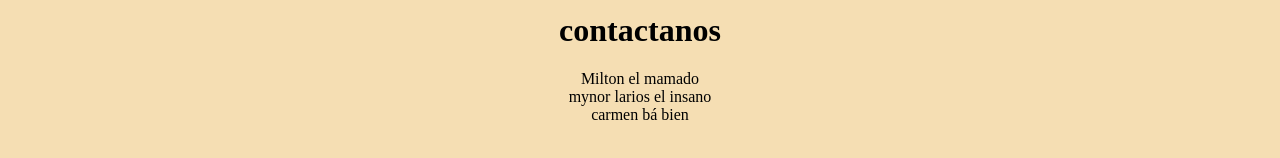
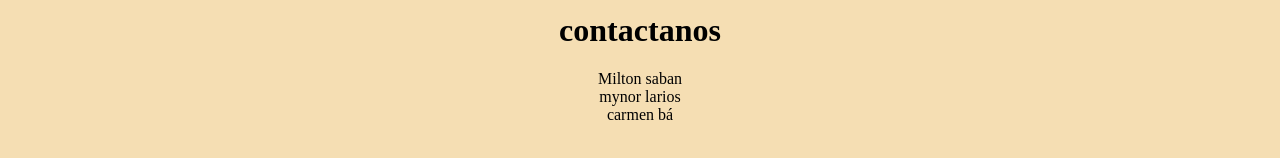
Before and after one commit to miltonsban/computacion, a plain HTML site: page index.html in a window 1280 px wide. Shown: the part 1638-1796 px from the top of the page. Drawn offline with Linux system fonts and the light colour scheme.

Commit message:
Update index.html

```diff
--- a/index.html
+++ b/index.html
@@ -76,9 +76,9 @@
    <footer>
 
         <h1>contactanos</h1>
-        <p>Milton el mamado <br>
-        mynor larios el insano <br>
-    carmen bá bien</p>
+        <p>Milton saban <br>
+        mynor larios  <br>
+    carmen bá </p>
 
     <br><br><br>
    </footer>
```
